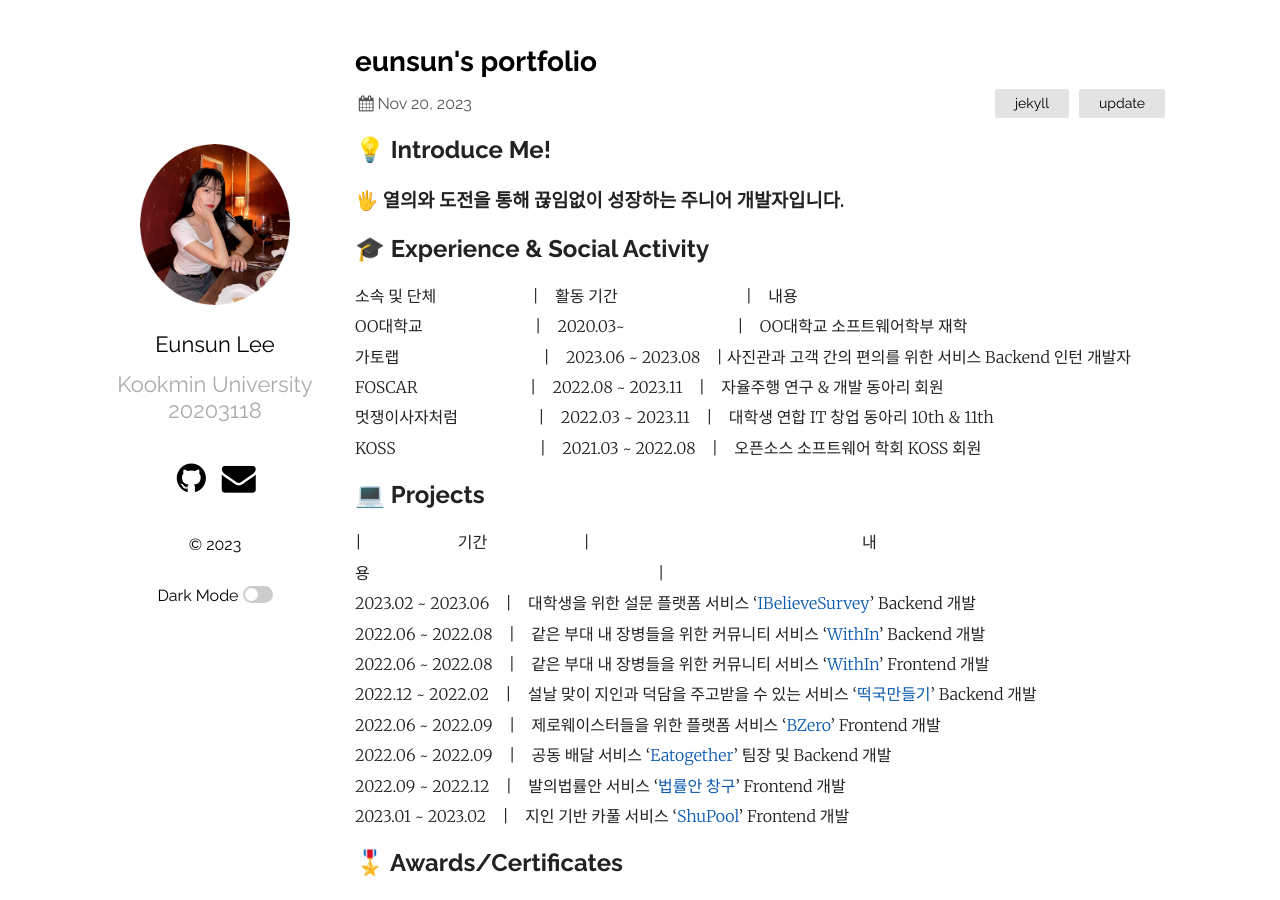
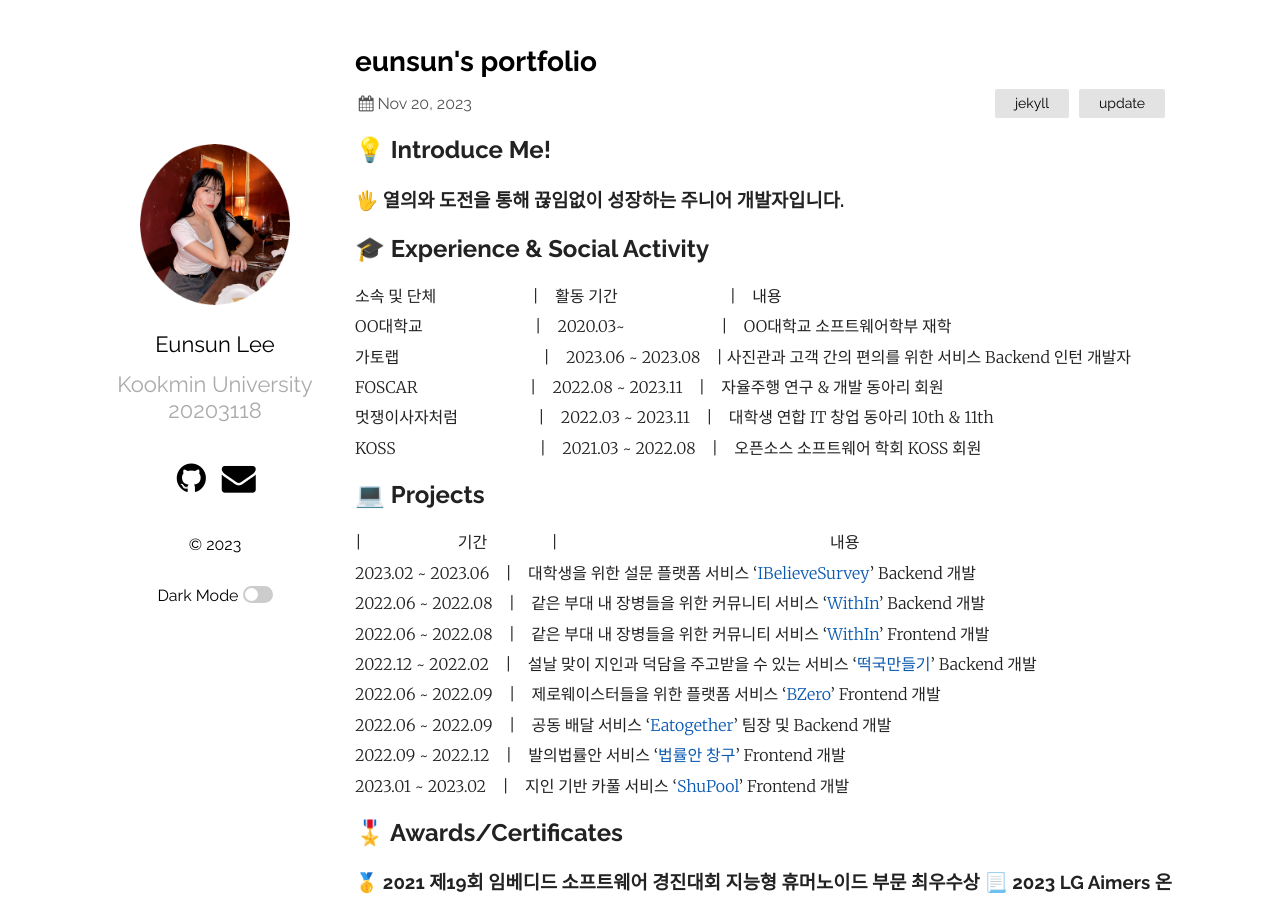
Before and after one commit to Eun-sun-Lee/Eun-sun-Lee.github.io, a Jekyll site: the page built from _posts/2021-12-16-eunsunBlog.markdown, in a window 1280 px wide and 900 px high. Built offline with Jekyll 4.4.1, drawn with Linux system fonts in a browser that asks for light colours.

Commit message:
[fix] md 파일 수정

```diff
--- a/_posts/2021-12-16-eunsunBlog.markdown
+++ b/_posts/2021-12-16-eunsunBlog.markdown
@@ -10,9 +10,9 @@ categories: jekyll update
 
 <h2>🎓 Experience & Social Activity</h2>
 <!-- **Experience & Social Activity** -->
-소속 및 단체　　　　　　|　활동 기간　　　　　　　　|　내용
+소속 및 단체　　　　　　|　활동 기간　　　　　　　|　내용
 <br/>
-OO대학교　　　　　　　|　2020.03~　　　　　　　|　OO대학교 소프트웨어학부 재학
+OO대학교　　　　　　　|　2020.03~　　　　　　|　OO대학교 소프트웨어학부 재학
 <br/>
 가토랩　　　　　　　　　|　2023.06 ~ 2023.08　| 사진관과 고객 간의 편의를 위한 서비스 Backend 인턴 개발자
 <br/>
@@ -25,7 +25,7 @@ KOSS　　　　　　　　　|　2021.03 ~ 2022.08　|　오픈소스 소프
 
 <h2>💻 Projects</h2>
 <!-- **Projects** -->
-|　　　　　　기간　　　　　　|　　　　　　　　　　　　　　　　　내용　　　　　　　　　　　　　　　　　　|
+|　　　　　　기간　　　　|　　　　　　　　　　　　　　　　　내용
 <br/>
 2023.02 ~ 2023.06　|　대학생을 위한 설문 플랫폼 서비스 '<a href="https://github.com/2023-AlphaProject/iBelieveSurvey_backend">IBelieveSurvey</a>' Backend 개발
 <br/>
```
